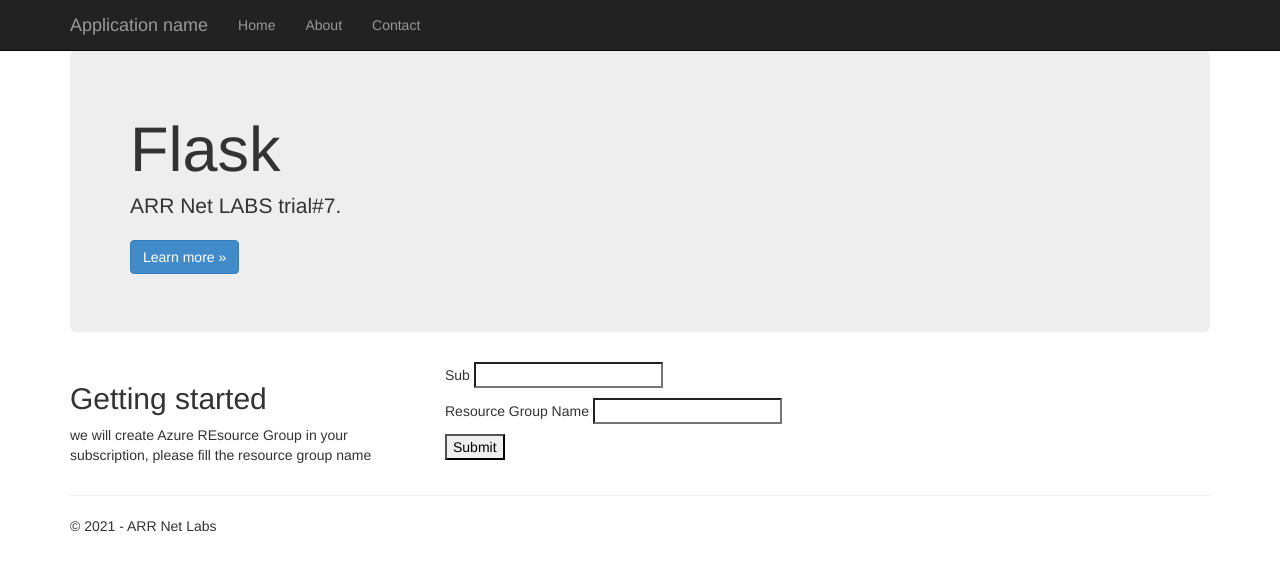
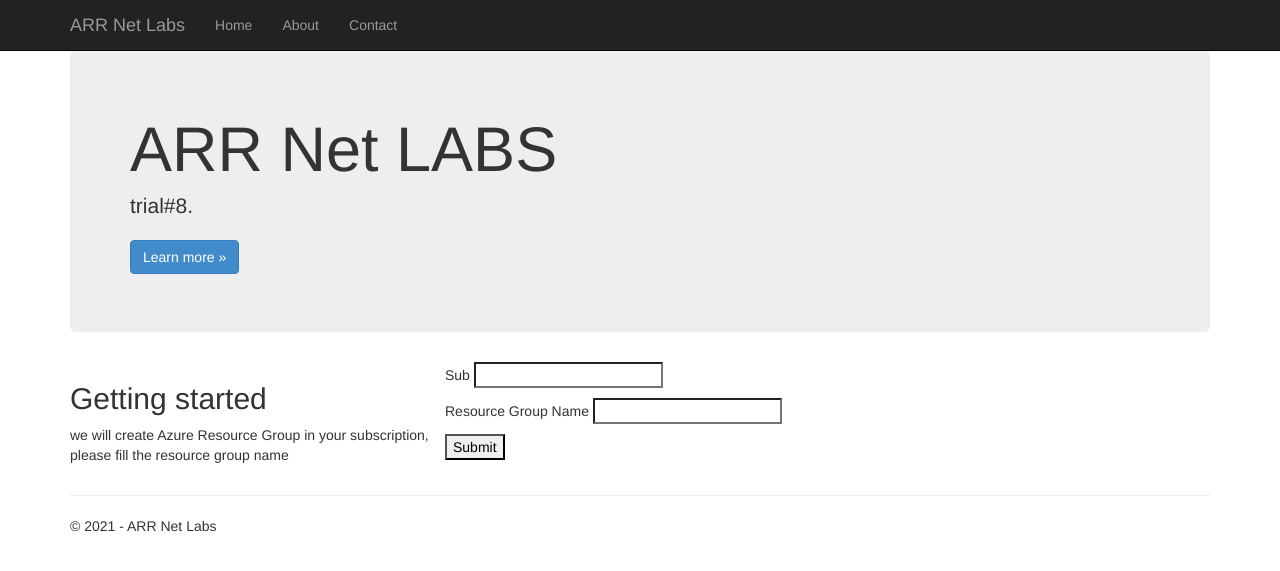
Before and after one commit to yaabukha/eets, a Flask app: page / in a window 1280 px wide. Shown: the top 571 px of the page. Run offline with Flask 2, Linux system fonts and the light colour scheme; some libraries are stand-ins or nearby versions.

Commit message:
modification on templates

```diff
--- a/testgit/templates/contact.html
+++ b/testgit/templates/contact.html
@@ -2,7 +2,7 @@
 
 {% block content %}
 
-<h2>{{ title }}.</h2>
+
 <h3>{{ message }}</h3>
 
 
--- a/testgit/templates/index.html
+++ b/testgit/templates/index.html
@@ -3,8 +3,8 @@
 {% block content %}
 
 <div class="jumbotron">
-    <h1>Flask</h1>
-    <p class="lead">ARR Net LABS trial#7.</p>
+    <h1>ARR Net LABS</h1>
+    <p class="lead">trial#8.</p>
     <p><a href="https://www.bing.com" class="btn btn-primary btn-large">Learn more &raquo;</a></p>
 </div>
 
@@ -12,7 +12,7 @@
     <div class="col-md-4">
         <h2>Getting started</h2>
         <p>
-           we will create Azure REsource Group in your subscription, please fill the resource group name
+           we will create Azure Resource Group in your subscription, please fill the resource group name
         </p>
 
     </div>
--- a/testgit/templates/layout.html
+++ b/testgit/templates/layout.html
@@ -18,7 +18,7 @@
                     <span class="icon-bar"></span>
                     <span class="icon-bar"></span>
                 </button>
-                <a href="/" class="navbar-brand">Application name</a>
+                <a href="/" class="navbar-brand">ARR Net Labs</a>
             </div>
             <div class="navbar-collapse collapse">
                 <ul class="nav navbar-nav">
--- a/testgit/views.py
+++ b/testgit/views.py
@@ -39,9 +39,8 @@ def contact():
     """Renders the contact page."""
     return render_template(
         'contact.html',
-        title='Contact',
         year=datetime.now().year,
-        message='Your contact page.'
+        message='any feedback is appreciated'
     )
 
 @app.route('/about')
```
